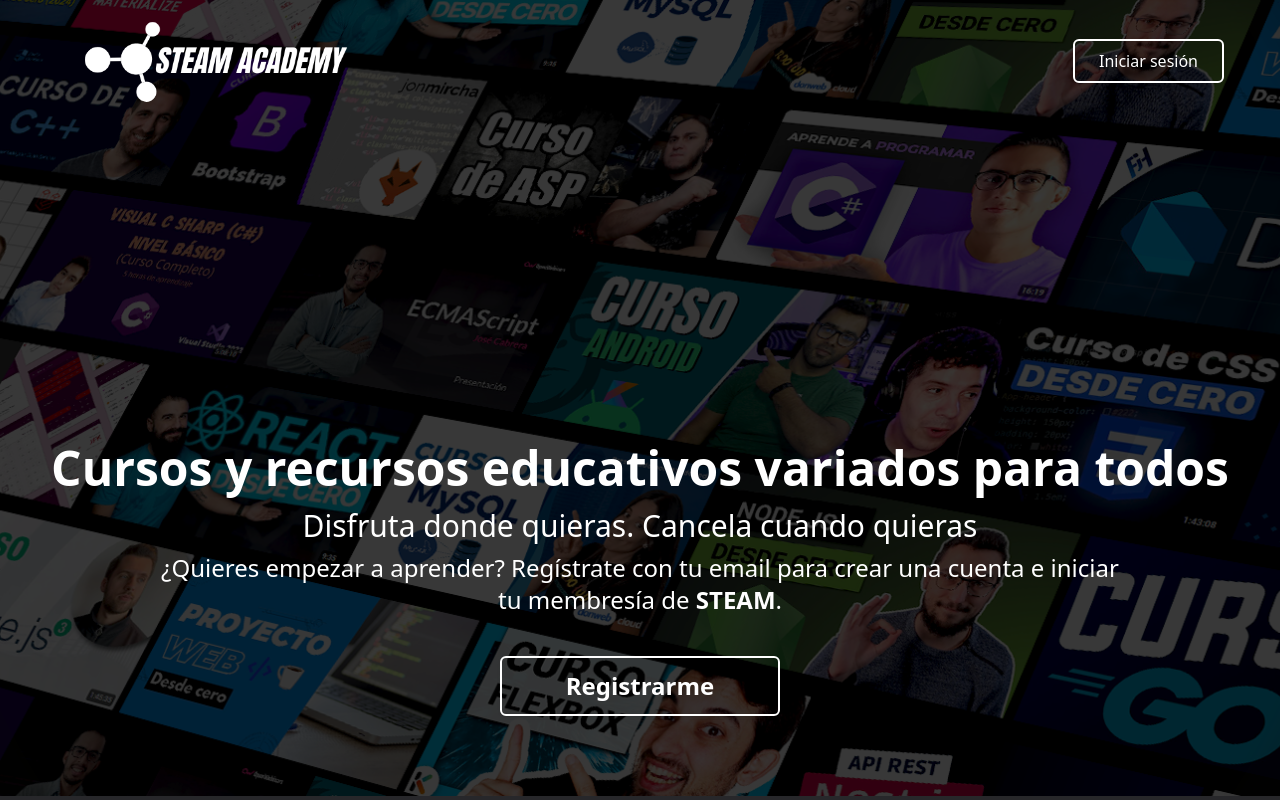
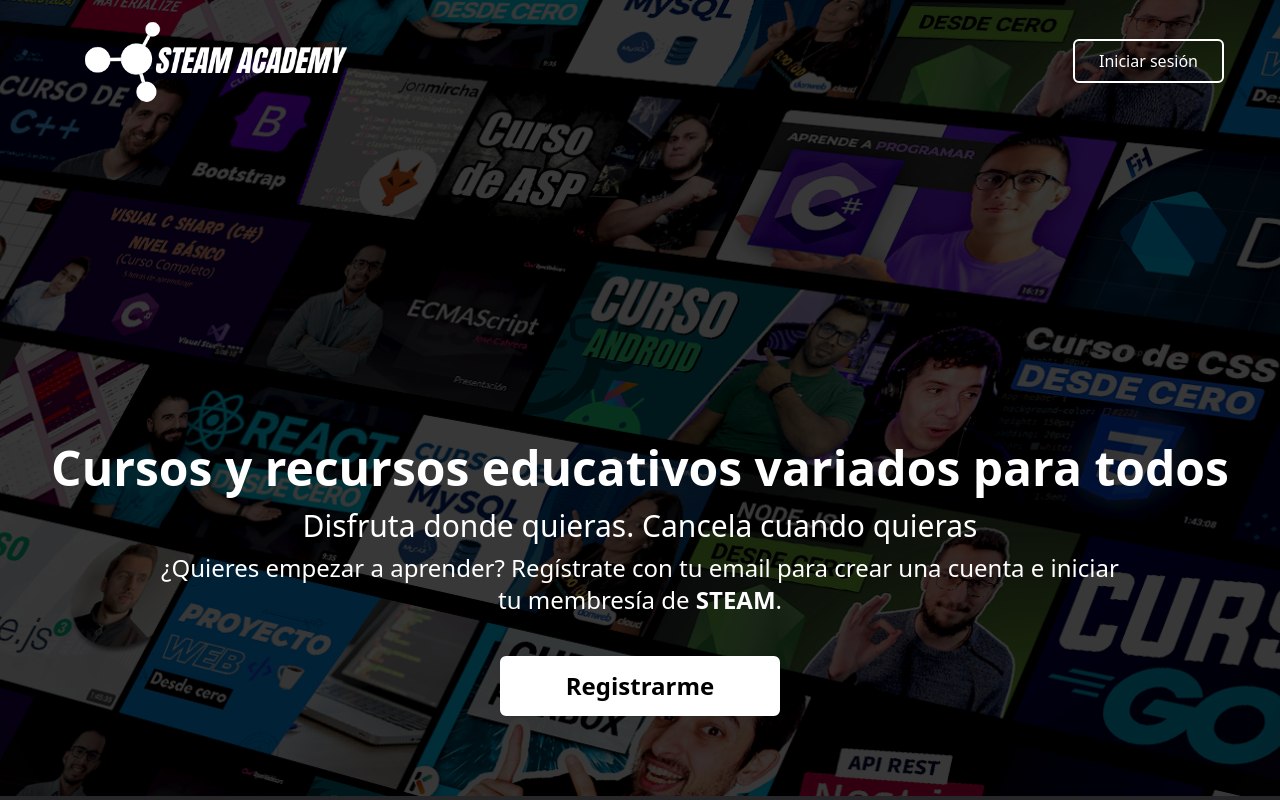
Before and after one commit to coachdesarrollo/steam-platform, a React (Vite) app in the folder frontend/: page / in a window 1280 px wide. Shown: the top 800 px of the page. Built offline with nearby package versions, Linux system fonts and the light colour scheme.

Commit message:
modificando los estilod el button standard

```diff
--- a/frontend/src/components/HomeJumbotron/HomeJumbotron.tsx
+++ b/frontend/src/components/HomeJumbotron/HomeJumbotron.tsx
@@ -11,10 +11,15 @@
         Disfruta donde quieras. Cancela cuando quieras
       </p>
       <p className="text-lg sm:text-2xl mb-10">
-                ¿Quieres empezar a aprender? Regístrate con tu email para crear una cuenta e iniciar <br />
+        ¿Quieres empezar a aprender? Regístrate con tu email para crear una
+        cuenta e iniciar <br />
         tu membresía de <b>STEAM</b>.
       </p>
-            <Button variant={ButtonStyle.Outline} size={ButtonSize.Large} isLink={true}>
+      <Button
+        variant={ButtonStyle.Standard}
+        size={ButtonSize.Large}
+        isLink={true}
+      >
         Registrarme
       </Button>
     </article>
```
Lines whose indentation alone changed are shown as unchanged.
